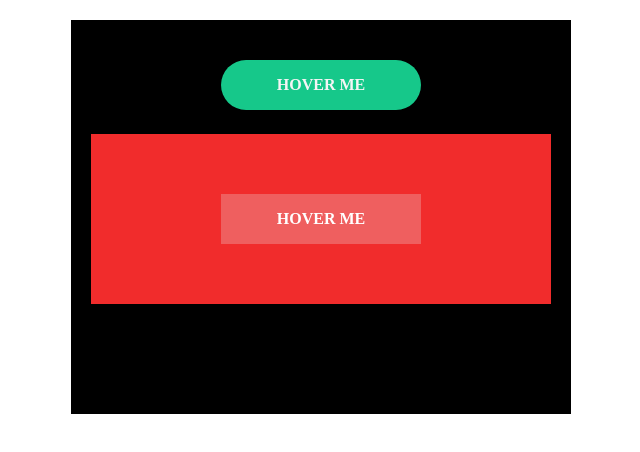
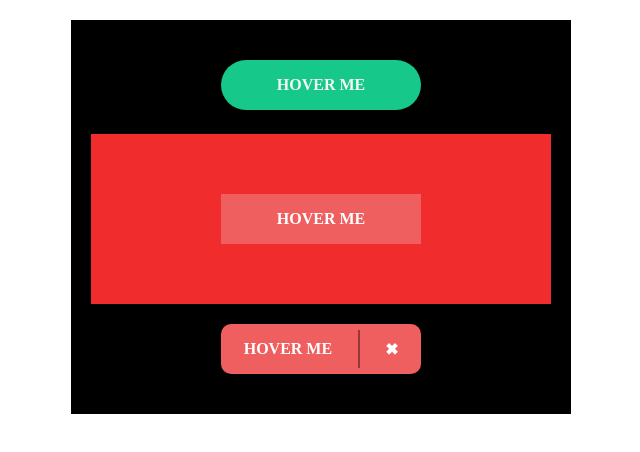
Before and after one commit to LyzunNataliia/task-anim-btn, a plain HTML site: page index.html in a window 1280 px wide. Shown: the whole page, without its empty margins (319-959 px from the left). Drawn offline with Linux system fonts and the light colour scheme.

Commit message:
do-three-not-all

```diff
--- a/css/style.css
+++ b/css/style.css
@@ -70,3 +70,26 @@
 .btn-two:hover::after {
   width: 100%;
 }
+
+.btn-three {
+  background-color: #ef5f5f;
+  border-radius: 10px;
+  color: white;
+  padding: 0 10px;
+}
+.wrap-btn__three {
+  width: 100%;
+  display: flex;
+  justify-content: space-around;
+  align-items: center;
+}
+.btn-wrap {
+  width: 2px;
+  height: 200%;
+  background-color: #943838;
+}
+.btn-link-three__text,
+.btn-wrap {
+  opacity: 1;
+  transition: opacity 0.9s;
+}
--- a/index.html
+++ b/index.html
@@ -18,7 +18,11 @@
         </div>
       </div>
       <div class="btn btn-three">
-        <i class="link btn-link__three">hover me</i>
+        <div class="wrap-btn__three">
+          <i class="link btn-link-three__text">hover me</i>
+          <div class="btn-wrap"></div>
+          <i class="link btn-link-three__icon">✖</i>
+        </div>
       </div>
     </div>
   </body>
```
